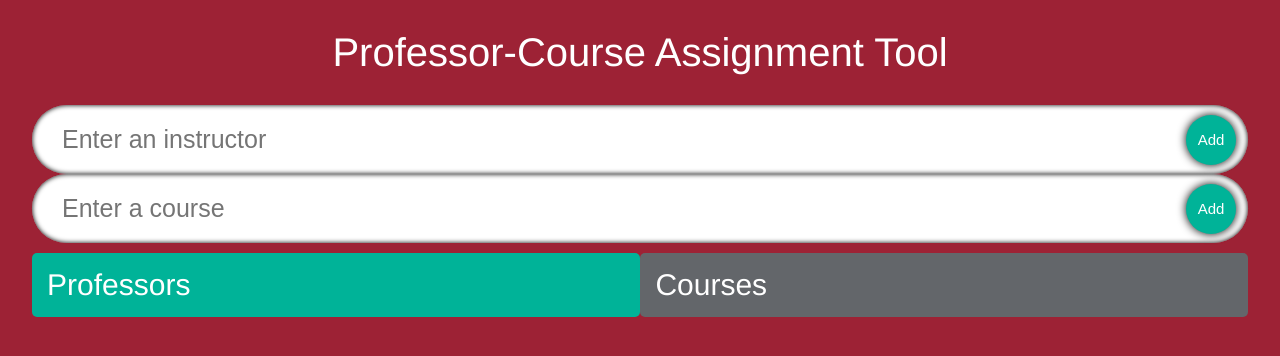
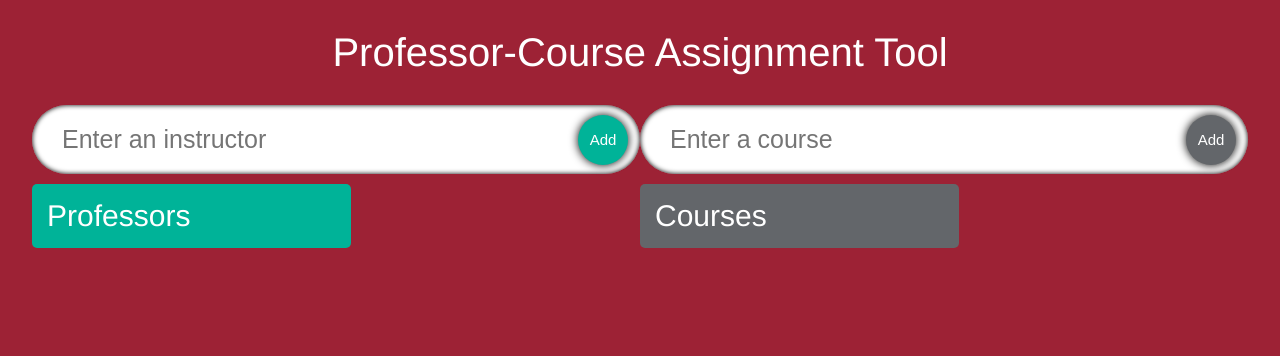
Before and after one commit to baileyjh/Professor-Course-Assignment-App, a React (Create React App) app: page / in a window 1280 px wide. Shown: the top 356 px of the page. Built offline with nearby package versions, Linux system fonts and the light colour scheme.

Commit message:
First Attempt to align inputs and lists.

```diff
--- a/src/App.css
+++ b/src/App.css
@@ -22,3 +22,25 @@
     font-size: 35px;
   }
 }
+
+.inputs, .lists{
+  /* display:flex;
+  flex-direction:row;
+  width: 100%;
+  justify-content: space-around; */
+  display: flex;
+  width: 95%;
+  position: relative;
+  align-items: center;
+  justify-content: space-between;
+}
+
+@media (max-width: 700px) {
+  .inputs {
+      width: 95%;
+  }
+  .lists {
+      width: 95%;
+      flex-direction: column;
+  }
+}
--- a/src/App.tsx
+++ b/src/App.tsx
@@ -65,13 +65,20 @@ const App: React.FC = () => {
     <DragDropContext onDragEnd={onDragEnd}>
       <div className="App">
       <span className="heading"> Professor-Course Assignment Tool</span>
+      <div className="inputs">
         <ProfessorInputField professor={professor} setProfessor={setProfessor} handleAdd={handleAdd} />
         <CourseInputField course={course} setCourse={setCourse} handleAdd={handleAdd}/>
+      </div>
+      <div className="lists">
         <ProfessorList
           professors={professors}
           setProfessors={setProfessors}
           assignedCourse={assignedCourse}
           setAssignedCourse={setAssignedCourse}/>
+        <CourseList
+          courses={courses}
+          setCourses={setCourses}/>
+      </div>
     </div>
     </DragDropContext>
 
--- a/src/components/CourseInputField.tsx
+++ b/src/components/CourseInputField.tsx
@@ -23,7 +23,7 @@ const CourseInputField: React.FC<Props> = ({ course, setCourse, handleAdd }) =>
                 }
                 placeholder = "Enter a course"
                 className="input_box"/>
-            <button className="input_submit" type="submit">Add</button>
+            <button className="input_submit_course" type="submit">Add</button>
         </form>
     );
 };
--- a/src/components/CourseList.tsx
+++ b/src/components/CourseList.tsx
@@ -7,36 +7,18 @@ import { Droppable } from 'react-beautiful-dnd';
 interface Props{
     courses: Course[];
     setCourses: React.Dispatch<React.SetStateAction<Course[]>>;
-    assignedCourse: Course[];
-    setAssignedCourse: React.Dispatch<React.SetStateAction<Course[]>>;
+    // assignedCourse: Course[];
+    // setAssignedCourse: React.Dispatch<React.SetStateAction<Course[]>>;
 }
 
 const CourseList: React.FC<Props> = ({
     courses,
     setCourses,
-    assignedCourse,
-    setAssignedCourse}) => {
+    // assignedCourse,
+    // setAssignedCourse
+    }) => {
     return (
         <div className="container">
-            <Droppable droppableId= "ProfessorsList">
-                {(provided, snapshot) => (
-                    <div
-                        className={`professors ${snapshot.isDraggingOver?'dragactive':""}`}
-                        ref={provided.innerRef}
-                        {...provided.droppableProps}>
-                            <span className="professors_heading">Professors</span>
-                            {courses.map((course, index) => (
-                                <SingleCourse
-                                    index={index}
-                                    course={course}
-                                    courses={courses}
-                                    key={course.id}
-                                    setCourses={setCourses}/>
-                        ))}
-                        {provided.placeholder}
-                </div>
-                )}
-            </Droppable>
             <Droppable droppableId= "CoursesList">
                 {(provided, snapshot) => (
                     <div
@@ -44,13 +26,13 @@ const CourseList: React.FC<Props> = ({
                         ref={provided.innerRef}
                         {...provided.droppableProps}>
                         <span className="courses_heading">Courses</span>
-                        {assignedCourse.map((course, index) => (
+                        {courses.map((course, index) => (
                             <SingleCourse
                                 index={index}
                                 course={course}
-                                courses={assignedCourse}
+                                courses={courses}
                                 key={course.id}
-                                setCourses={setAssignedCourse}/>
+                                setCourses={setCourses}/>
                         ))}
                         {provided.placeholder}
                     </div>
--- a/src/components/ProfessorInputField.tsx
+++ b/src/components/ProfessorInputField.tsx
@@ -23,7 +23,7 @@ const ProfessorInputField: React.FC<Props> = ({ professor, setProfessor, handleA
                 }
                 placeholder = "Enter an instructor"
                 className="input_box"/>
-            <button className="input_submit" type="submit">Add</button>
+            <button className="input_submit_prof" type="submit">Add</button>
         </form>
     );
 };
--- a/src/components/ProfessorList.tsx
+++ b/src/components/ProfessorList.tsx
@@ -37,7 +37,7 @@ const ProfessorList: React.FC<Props> = ({
                 </div>
                 )}
             </Droppable>
-            <Droppable droppableId= "CoursesList">
+            {/* <Droppable droppableId= "CoursesList">
                 {(provided, snapshot) => (
                     <div
                         className={`professors courses ${snapshot.isDraggingOver?'dragcomplete':""}`}
@@ -55,7 +55,7 @@ const ProfessorList: React.FC<Props> = ({
                         {provided.placeholder}
                     </div>
                 )}
-            </Droppable>
+            </Droppable> */}
         </div>
     );
 };
--- a/src/components/styles.css
+++ b/src/components/styles.css
@@ -3,6 +3,7 @@
     width: 95%;
     position: relative;
     align-items: center;
+    justify-content: space-between;
 }
 
 .input_box {
@@ -13,6 +14,7 @@
     border: none;
     transition: 0.2s;
     box-shadow: inset 0 0 5px black;
+    justify-content: space-between;
 }
 
 .input_box:focus {
@@ -20,7 +22,7 @@
     outline: none;
 }
 
-.input_submit {
+.input_submit_prof {
     position: absolute;
     width: 50px;
     height: 50px;
@@ -35,8 +37,27 @@
     box-shadow: 0 0 10px black;
 }
 
-.input_submit:hover {
+.input_submit_course {
+    position: absolute;
+    width: 50px;
+    height: 50px;
+    margin: 12px;
+    border-radius: 50px;
+    right: 0px;
+    border: none;
+    font-size: 15px;
+    background-color: #63666a;
+    color: white;
+    transition: 0.2s all;
+    box-shadow: 0 0 10px black;
+}
+
+.input_submit_prof:hover {
     background-color: #0ac8ac;
+}
+
+.input_submit_course:hover {
+    background-color: #84878d;;
 }
 
 .input_submit:active {
```
Lines whose indentation alone changed are shown as unchanged.
